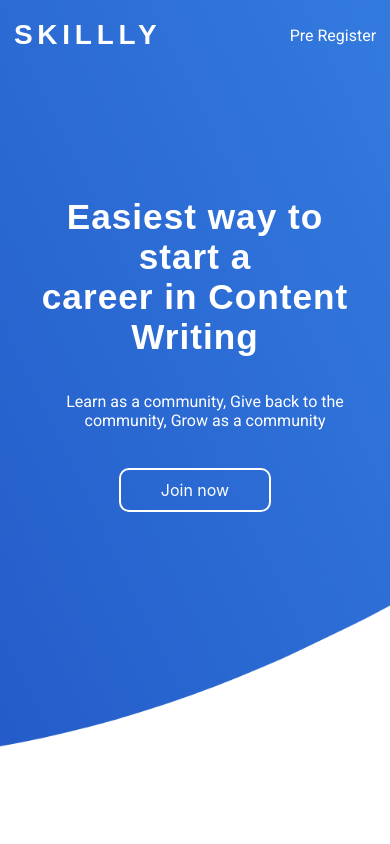
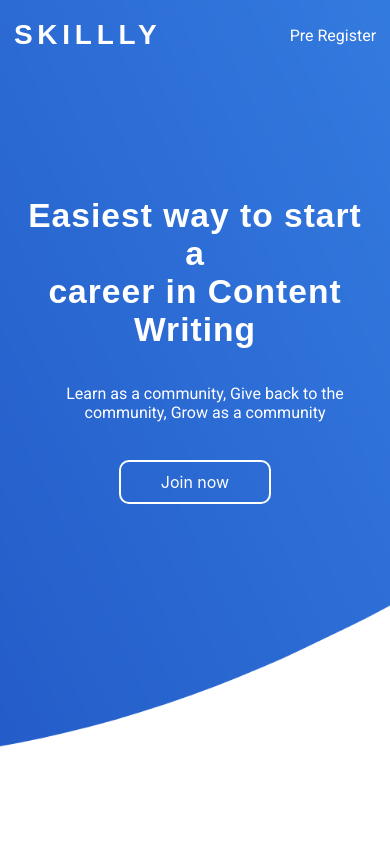
Before and after one commit to NEMESIS-11/LMS, a React (Create React App) app: page / in a window 390 px wide. Shown: the top 844 px of the page. Built offline with nearby package versions, Linux system fonts and the light colour scheme.

Commit message:
scroll Bar removed

```diff
--- a/src/MainBody.css
+++ b/src/MainBody.css
@@ -1,3 +1,4 @@
+
 *{
 	margin: 0;
 	padding: 0;
@@ -12,24 +13,6 @@ html {
 body{
   color: #545454;
   overflow-x: hidden;
-}
-
-::-webkit-scrollbar {
-  width: 10px;
-}
-
-
-::-webkit-scrollbar-track {
-  background: #ffffff;
-}
-
-::-webkit-scrollbar-thumb {
-  background: rgb(173, 173, 173);
-  border-radius: 15px;
-}
-
-::-webkit-scrollbar-thumb:hover {
-  background: rgb(119, 119, 119);
 }
 
 a {
@@ -426,7 +409,7 @@ a {
 
 
   .totalHero .hero-text h2 {
-    font-size: 2.2em;
+    font-size: 2.1em;
   }
 
 
@@ -459,7 +442,7 @@ a {
   }
 
   .midwayContainer .midwayTextContainer h2 {
-    font-size: 40px;
+    font-size: 30px;
   }
 
 
```
